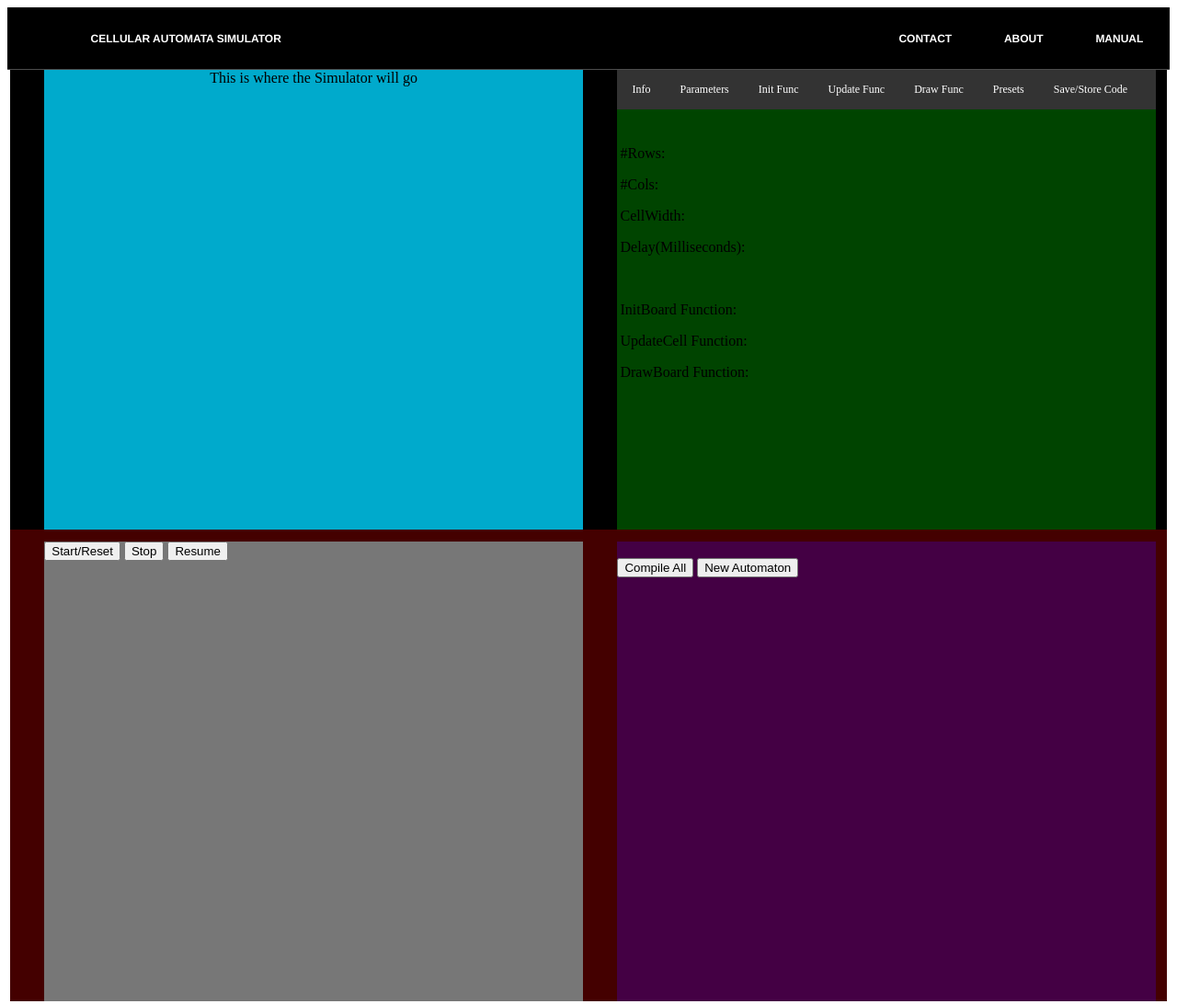
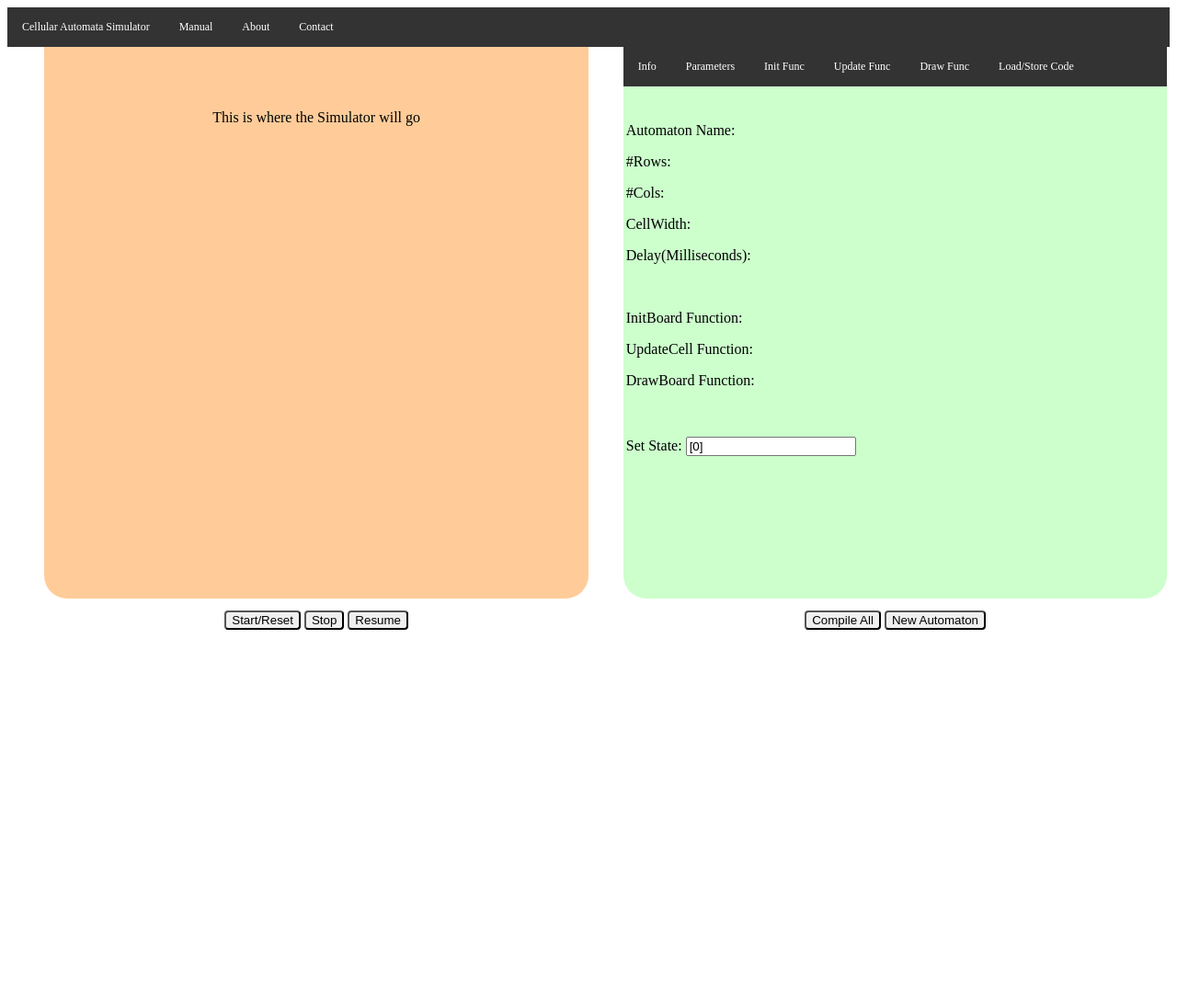
Before and after one commit to Vadim-Pelyushenko/CMPS115_Cellulites, a plain HTML site: page Workable Automata/Version 8/index.html in a window 1280 px wide. Shown: the whole page at 92% size. After the commit the page ends 800 px from the top, so only its background shows below. Drawn offline with Linux system fonts and the light colour scheme.

Commit message:
Fixed Simulator positioning, Navbar changed a bit

```diff
--- a/Workable Automata/Version 8/index.html
+++ b/Workable Automata/Version 8/index.html
@@ -7,8 +7,6 @@
 
 
     <link rel="stylesheet" href="style.css" />
-
-
     <script type="text/javascript" src="game_of_life.js"></script>
     <script type="text/javascript" src="automatas.js"></script>
 
@@ -22,33 +20,6 @@
     <script type="text/javascript" src="Compilation/update_cell_compiler.js"></script>
     <script type="text/javascript" src="Compilation/draw_board_compiler.js"></script>
     <script type="text/javascript" src="site_controller.js" defer></script>
-
-    <style>
-        ul {
-            list-style-type: none;
-            margin: 0;
-            padding: 0;
-            overflow: hidden;
-            background-color: #333;
-        }
-
-        li {
-            font-size: 12px;
-            float: left;
-        }
-
-        li a {
-            display: block;
-            color: white;
-            text-align: center;
-            padding: 14px 16px;
-            text-decoration: none;
-        }
-
-        li a:hover {
-            background-color: #111;
-        }
-    </style>
 </head>
 
 <body>
@@ -66,18 +37,14 @@
 
    </nav>
 
-
-    </div>
-
-
     <div>
         <!-- FIRST ROW -->
-        <div id="row1" class="row" style="background-color: black">
-            <div id="output" class="col" align="center">
+        <div id="row1" class="row">
+            <div id="output" class="col" align="center" style="padding-top: 50px">
+                <br>
                 This is where the Simulator will go
             </div>
             <div class="col" id="col2">
-
                 <!--<button onclick="swapOutTab('automataInfo',false,false)">Info</button>-->
                 <!--<button onclick="swapOutTab('parameters',false,false)">Parameters</button>-->
                 <!--<button onclick="swapOutTab('functionEditingPart',true,true)">Init Func</button>-->
@@ -85,17 +52,14 @@
                 <!--<button onclick="swapOutTab('functionEditingPart',true,false)">Draw Func</button>-->
                 <!--<button onclick="swapOutTab('presetSelection',false,false)">Presets</button>-->
                 <!--<button onclick="swapOutTab('storeOrLoad',false,false)">Save/Store Code</button>-->
-
                  <ul>
-                    <li> <a onclick="swapOutTab('automataInfo',false,false)">Info</a> </li>
-                    <li> <a onclick="swapOutTab('parameters',false,false)">Parameters</a> </li>
-                    <li> <a onclick="swapOutTab('functionEditingPart',true,true)">Init Func</a> </li>
-                    <li> <a onclick="swapOutTab('functionEditingPart',false,false)">Update Func</a> </li>
-                    <li> <a onclick="swapOutTab('functionEditingPart',true,false)">Draw Func</a> </li>
-                    <li> <a onclick="swapOutTab('presetSelection',false,false)">Presets</a> </li>
-                    <li> <a onclick="swapOutTab('storeOrLoad',false,false)">Save/Store Code</a> </li>
+                    <li> <a onclick="swapOutTab('automataInfo',false,false,-1)">Info</a> </li>
+                    <li> <a onclick="swapOutTab('parameters',false,false,-1)">Parameters</a> </li>
+                    <li> <a onclick="swapOutTab('functionEditingPart',true,true,0)">Init Func</a> </li>
+                    <li> <a onclick="swapOutTab('functionEditingPart',false,false,1)">Update Func</a> </li>
+                    <li> <a onclick="swapOutTab('functionEditingPart',true,false,2)">Draw Func</a> </li>
+                    <li> <a onclick="swapOutTab('storeOrLoad',false,false,-1)">Load/Store Code</a> </li>
                 </ul>
-
                 <br>
                 <br>
 
@@ -103,6 +67,7 @@
                     <table>
                         <tr>
                             <td>
+                                <p>Automaton Name: <span id="automatonDisplay"></span></p>
                                 <p id="rowsDisplay">#Rows: </p>
                                 <p id="colsDisplay">#Cols: </p>
                                 <p id="cellWidthDisplay">CellWidth: </p>
@@ -111,10 +76,18 @@
                                 <p id="initFuncDisplay">InitBoard Function: </p>
                                 <p id="updateFuncDisplay">UpdateCell Function: </p>
                                 <p id="drawFuncDisplay">DrawBoard Function: </p>
+                                <br>
+                                <span id="stateField"><br>Set State: <input type="text" id="inputtedState" value="[0]"></span>
                             </td>
                             <td style="width: 55%;">
                                  <div id="viewControl" align="center">
                                     <!-- THERE WILL BE THE VIEWING CONTROLLER HERE -->
+                                </div>
+                                <br>
+                                <div id="zoomButtons" align="center" style="display: none">
+                                    <button onclick="zoomClick(0.25)">Zoom In</button>
+                                    <button onclick="zoomClick(-0.25)">Zoom Out</button>
+                                    <p>Zoom: <span id="zoomDisplay">1</span></p>
                                 </div>
                             </td>
                         </tr>
@@ -132,29 +105,41 @@
                         Set CellWidth: <input type="text" id="cellWidthInput" value="5">
                     </p>
                     <button type="button" onclick="setParameters()">Set Parameters</button>
+                    <br>
+                    <br>
+                    <p>
+                        Set Delay: <input type="text" id="delayInput" value="100">
+                    </p>
+                    <button id="setDelay" onclick="setDelay()">Set Delay</button>
                 </div>
 
-                <div id="functionEditingPart" style="display: none;">
+                <div id="functionEditingPart" style="display: none;" align="center">
+                    <p>
+                        Name your function:
+                        <input id="functionNameInput" type="text" cols="25"></input>
+                    </p>
                     <textarea rows="23" cols="80" id="functionInputArea"
                         placeholder="Write your function code here, just code, no header needed"
                         style="resize: none;"></textarea>
                     <br>
                 </div>
 
-                <div id="presetSelection" style="display: none;">
+                <div id="storeOrLoad" style="display: none; margin-left: 2%;">
+                    <p>
+                        You can search through this list to go through some available presets!
+                    </p>
                     <select id="autoList" onchange="preset_into_editor(this)">
                         <option value="nothing"></option>
-                        <option value="nothing">Place Holder Option</option>
-                    </select><br><br>
-                </div>
+                    </select><br><br><br>
 
-                <div id="storeOrLoad" style="display: none;">
                     <table>
+                        <tr><td>Saving Code</td></tr>
                         <tr>
                             <td>Filename to Save As:</td>
                             <td><input id="inputFileNameToSaveAs"></td>
                             <td><button onclick="saveTextAsFile()">Save Text to File</button></td>
                         </tr>
+                        <tr><td><br><br>Loading Code</td></tr>
                         <tr>
                             <td>Select a File to Load:</td>
                             <td><input type="file" id="fileToLoad"></td>
@@ -168,7 +153,7 @@
 
         <!-- SECOND ROW -->
         <div id="row2" class="row">
-            <div id="col3" class="col">
+            <div id="col3" class="col" align="center">
                 <button id="run" onclick="runSimulation()">Start/Reset</button>
                 <button id="stop" onclick="stopSimulation()">Stop</button>
                 <button id="resume" onclick="resumeSimulation()">Resume</button>
@@ -190,11 +175,12 @@
                     Data Width: <input type="text" id="dataWidthInput" value="1" size="1">
                     <br>
                 </span>
-                <br>
                 <!-- THE DATAWIDTH FOR INITIALIZATION -->
 
+                <div align="center">
                     <button id="compileEverything" onclick="compile_all()">Compile All</button>
                     <button id="newAuto" onclick="new_automaton()">New Automaton</button>
+                </div>
             </div>
             <!-- METADATA STUFF -->
         </div>
--- a/Workable Automata/Version 8/style.css
+++ b/Workable Automata/Version 8/style.css
@@ -10,57 +10,86 @@
   max-width: 100%;
 }
 
+button
+{
+  border-radius: 4px;
+}
+
+/*Specific stuff of the formatting of the parts*/
+/*THE BACKGROUND COLORS ARE FOR TELLING WHAT'S GOING ON WITH MARGINS, PADDING ETC*/
+/*IF YOU WANT TO SEE THE SITE WITHOUT EM, JUST COMMENT EM OUT*/
+
+#row1
+{
+  /*background-color: #DDDDFF;*/
+}
 
 #output
 {
-	background-color: #00AACC;
-	height: 500px;
+	background-color: #FFCC99;
+  border-radius: 0px 0px 25px 25px;
+	height: 550px;
 	margin-left: 3%;
 }
 
 #col2
 {
-	background-color: #004400;
+	background-color: #CCFFCC;
+  border-radius: 25px;
 	margin-left: 3%;
-	margin-right: 1%;"
+	/*margin-right: 1%;*/
 }
 
 #row2
 {
-	background-color: #440000;
+	/*background-color: #440000;*/
 }
 
 #col3
 {
-	height: 500px;
-	background-color: #777777;
+	height: 50px;
+	/*background-color: #777777;*/
 	margin-left: 3%;
 	margin-top: 1%;
 }
 
 #col4
 {
-	height: 500px;
-	background-color: #440044;
+	height: 50px;
+	/*background-color: #440044;*/
 	margin-left: 3%;
-	margin-right: 1%;
+	/*margin-right: 1%;*/
 	margin-top: 1%;
 }
 
-#mainNav
+/*THE TAB STUFF*/
+ul
 {
-	font-family:Cabin,Helvetica Neue,Helvetica,Arial,sans-serif;
-	font-weight:800;
-	margin-bottom:0;
-	text-transform:uppercase;
-	border-bottom:1px solid hsla(0,0%,100%,.3);
-	background-color:#000;
+  list-style-type: none;
+  margin: 0;
+  padding: 0;
+  overflow: hidden;
+  background-color: #333;
 }
 
-#mainNav
-{font-weight:700}
+li
+{
+  font-size: 12px;
+  float: left;
+}
 
-#mainNav a{color:#fff; text-decoration:none;}
-#nav{background-color:#000; padding: 1%;}
-#nav-item{float:right; padding-left:2%; background-color:#000; font-family:Cabin,Helvetica Neue,Helvetica,Arial,sans-serif;}
-#nav-name{float:left;padding-left:5%; background-color:#000; font-family:Cabin,Helvetica Neue,Helvetica,Arial,sans-serif;}
+li a
+{
+  display: block;
+  color: white;
+  text-align: center;
+  padding: 14px 16px;
+  text-decoration: none;
+}
+
+li a:hover
+{
+  background-color: #111;
+}
+
+/*NAVBAR*/
```
Lines whose indentation alone changed are shown as unchanged.
